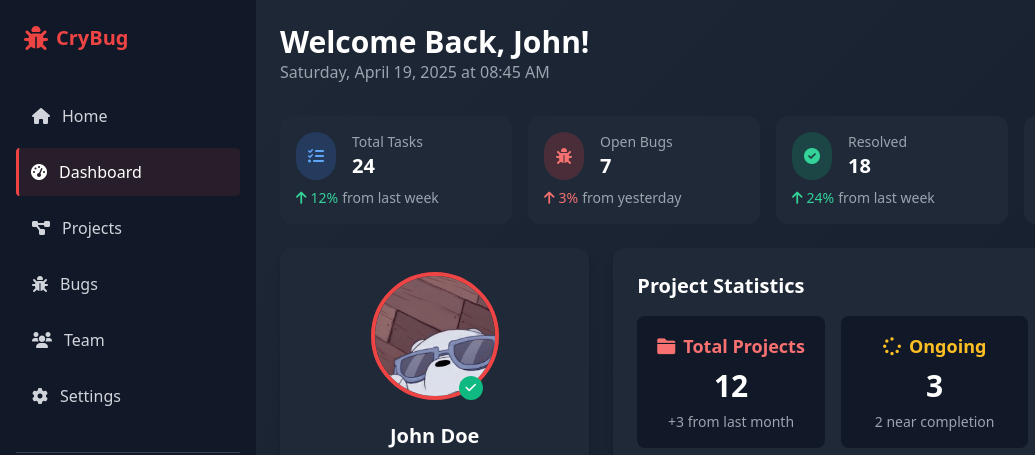
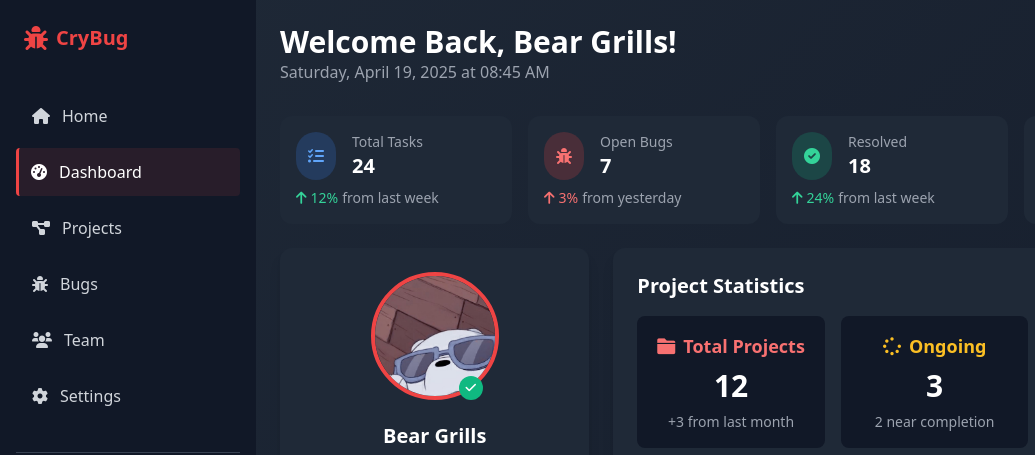
Before and after one commit to scarlet-sypher/text-3, a website: page profile/dashboard.html in a window 1280 px wide. Shown: the top 455 px of the page, 0-1035 px from the left. Drawn offline with nearby package versions, Linux system fonts and the light colour scheme.

Commit message:
Update dashboard.html

```diff
--- a/profile/dashboard.html
+++ b/profile/dashboard.html
@@ -98,7 +98,7 @@
       <!-- Top Bar -->
       <div class="flex flex-col md:flex-row justify-between items-start md:items-center mb-8">
         <div>
-          <h1 class="text-2xl md:text-3xl font-bold">Welcome Back, John!</h1>
+          <h1 class="text-2xl md:text-3xl font-bold">Welcome Back, Bear Grills!</h1>
           <p class="text-gray-400" id="currentDateTime">Loading date...</p>
         </div>
 
@@ -240,7 +240,7 @@
               <i class="fas fa-check text-xs"></i>
             </span>
           </div>
-          <h2 class="mt-4 text-xl font-bold">John Doe</h2>
+          <h2 class="mt-4 text-xl font-bold">Bear Grills</h2>
           <p class="text-red-400">Lead Developer</p>
           <div class="mt-4 flex justify-center space-x-2">
             <a href="#" class="bg-blue-600 hover:bg-blue-700 p-2 rounded-full">
```
